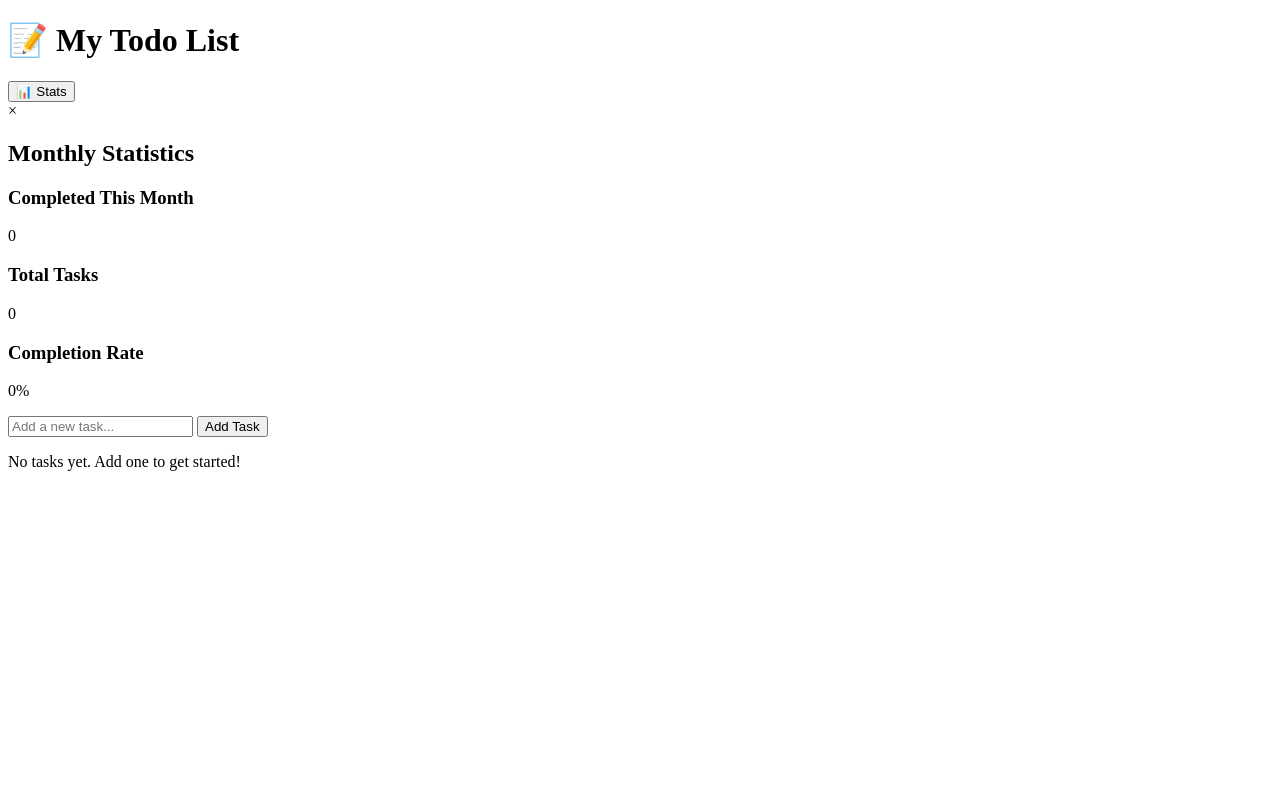
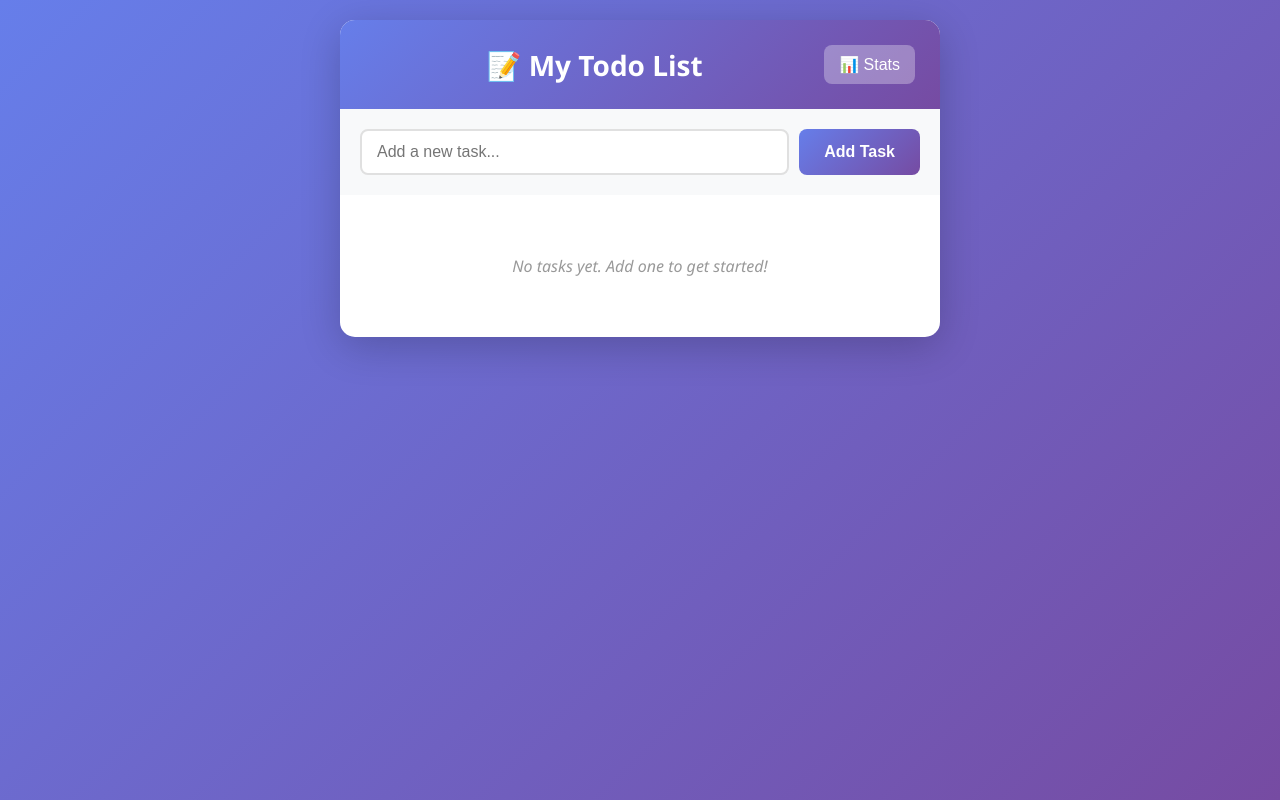
Before and after one commit to Niroshini2002/To-do-Application-devops-Assignment, a plain HTML site: page src/indexfile.html in a window 1280 px wide. Drawn offline with Linux system fonts and the light colour scheme.

Commit message:
All script and styles are added

```diff
--- a/src/indexfile.html
+++ b/src/indexfile.html
@@ -4,7 +4,8 @@
     <meta charset="UTF-8">
     <meta name="viewport" content="width=device-width, initial-scale=1.0">
     <title>Todo List App</title>
-    <link rel="stylesheet" href="style.css">
+    <link rel="stylesheet" href="styles/stylecss.css">
+
 </head>
 <body>
     <div class="container">
@@ -57,6 +58,6 @@
     <!-- Notification -->
     <div id="notification" class="notification"></div>
 
-    <script src="script.js"></script>
+    <script src="scripts/javascript.js"></script>
 </body>
 </html>
```
Also changed, not shown: src/scripts/javascript.js (renamed from src/javascript.js).
